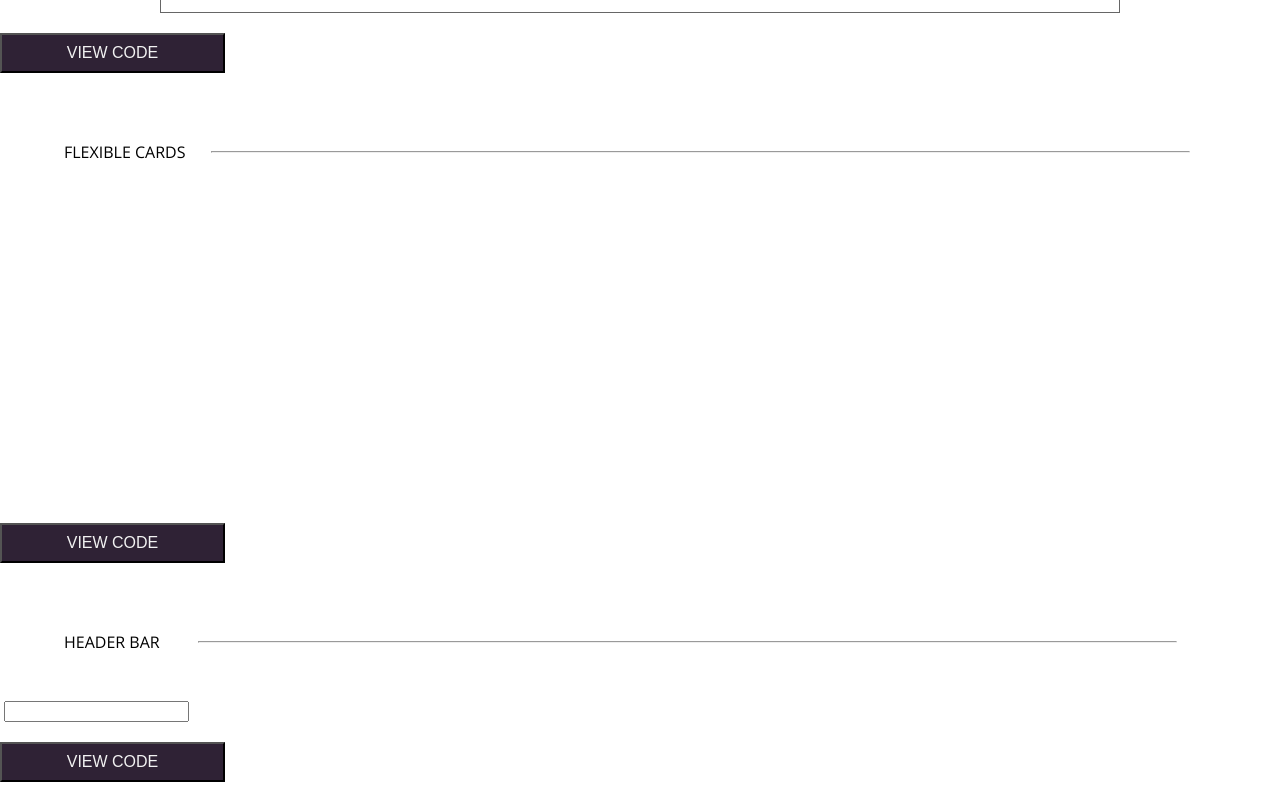
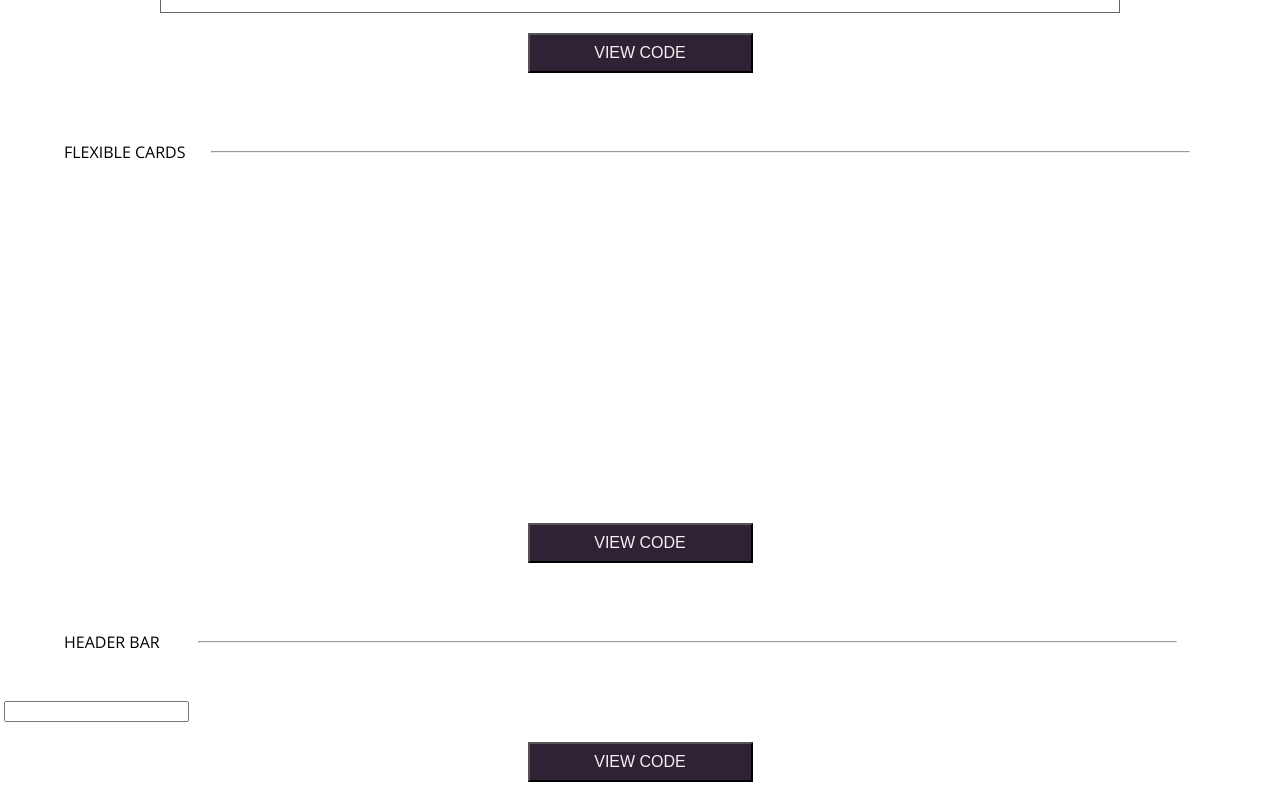
Before and after one commit to EricMellow/pattern-party, a plain HTML site: page index.html in a window 1280 px wide. Shown: the part 511-1313 px from the top of the page. Drawn offline with nearby package versions, Linux system fonts and the light colour scheme.

Commit message:
Center View Code button

```diff
--- a/index.html
+++ b/index.html
@@ -62,7 +62,10 @@
       of the almshouse as brightly as from the rich man’s abode; the snow melts before its doors as early in the spring.”</p>
     </article>
   </section>
-  <button class="view-btn">View Code</button>
+
+  <div class="view-btn-div">
+    <button class="view-btn">View Code</button>
+  </div>
 
   <div class="section-divider">
     <h3>Flexible Cards</h3>
@@ -98,7 +101,9 @@
       <h5></h5>
       <img src="" alt="">
     </article>
-    <button class="view-btn">View Code</button>
+    <div class="view-btn-div">
+      <button class="view-btn">View Code</button>
+    </div>
   </section>
 
   <div class="section-divider">
@@ -114,7 +119,9 @@
       <a href=""></a>
       <input type="text" name="" id="">
     </header>
-    <button class="view-btn">View Code</button>
+    <div class="view-btn-div">
+      <button class="view-btn">View Code</button>
+    </div>
   </section>
 </body>
 <script src="https://ajax.googleapis.com/ajax/libs/jquery/3.3.1/jquery.min.js"></script>
--- a/styles.css
+++ b/styles.css
@@ -54,6 +54,9 @@ h3 {
   text-transform: uppercase;
 }
 
+.view-btn-div {
+  display: flex;
+}
 .view-btn {
   background-color: #2F2235;
   color: #f2f2f2;
@@ -63,6 +66,7 @@ h3 {
   font-weight: 300;
   font-size: 1rem;
   margin: 20px auto;
+  justify-self: center;
 }
 
 .accordian-article {
```
